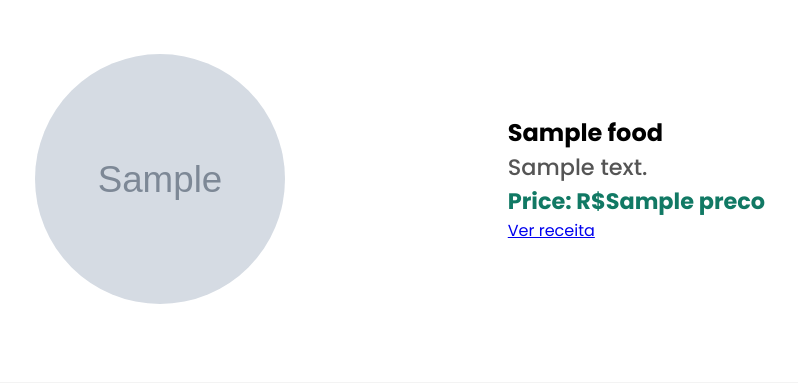
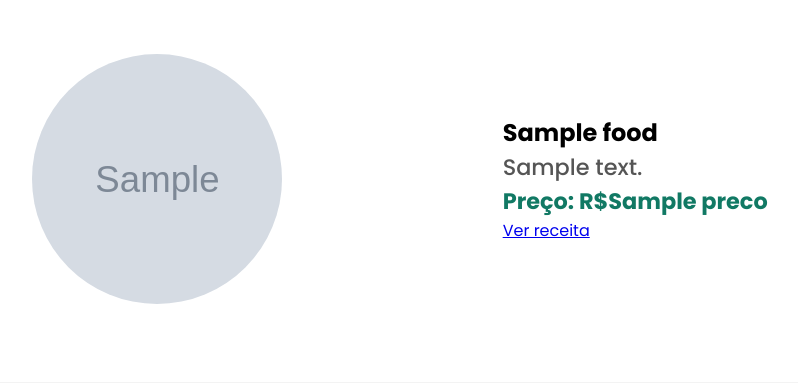
Before and after one commit to Salgado2004/Desafio-python, a Flask app: template templates/restaurantHome.html in a window 1280 px wide. Shown: the part 1805-2188 px from the top of the page, without its empty margins (228-1026 px from the left). Run offline with Flask 2, Linux system fonts and the light colour scheme; the template is opened without the code that fills it: most values are stand-ins (such as "Sample title", 1, 10 or a date in 2020); grey boxes marked "Sample" are stand-in pictures; some libraries are stand-ins or nearby versions.

Commit message:
Update sessaoMenu.html

```diff
--- a/templates/sessaoMenu.html
+++ b/templates/sessaoMenu.html
@@ -13,7 +13,7 @@
                     <p>
                         {{ food['descricao'] }}
                     </p>
-                    <p class="food-price">Price: R&#x24;{{ food['preco'] }}</p>
+                    <p class="food-price">Preço: R&#x24;{{ food['preco'] }}</p>
                     <a href="#">Ver receita</a>
                 </div>
             </div>
```
